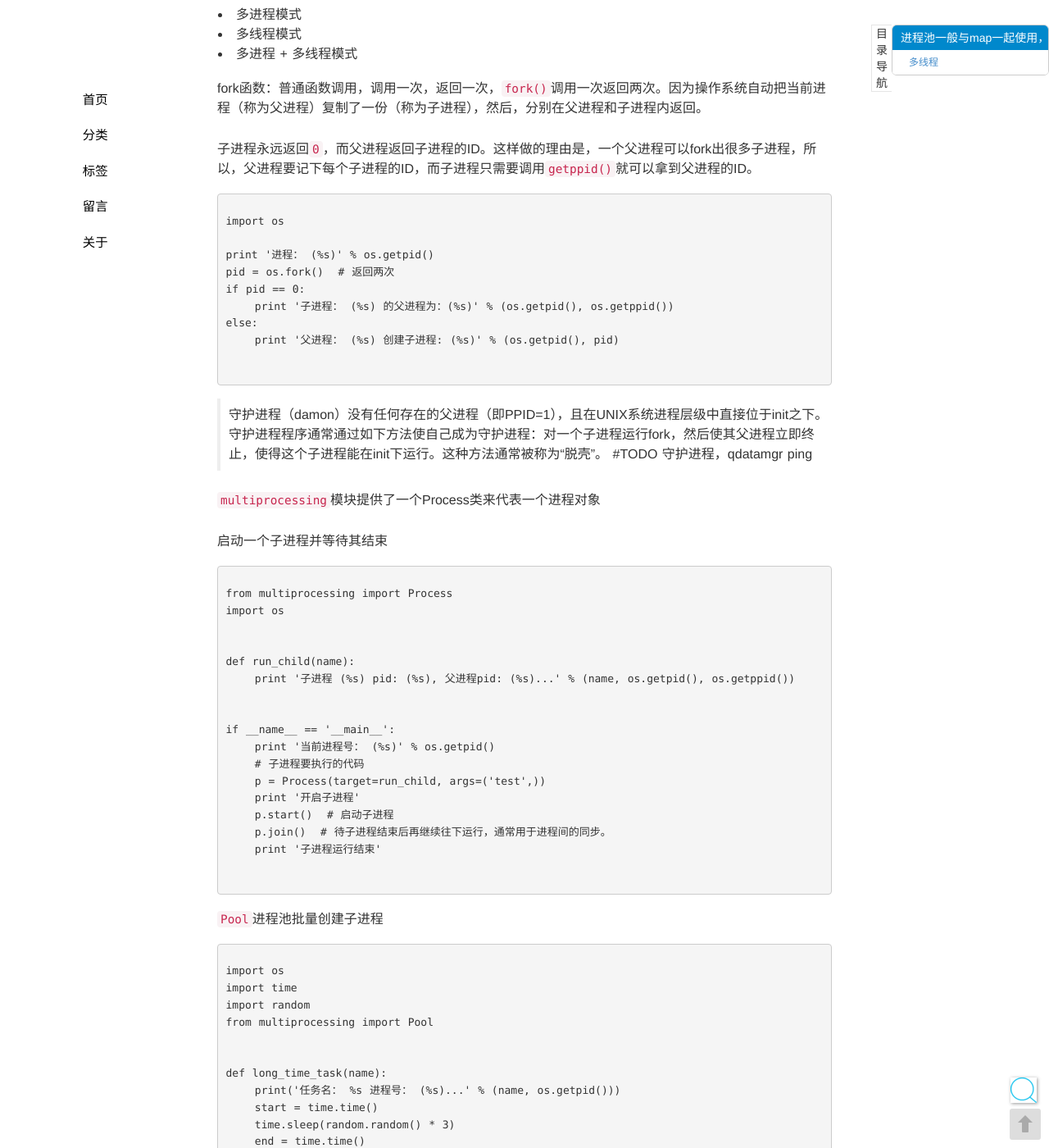
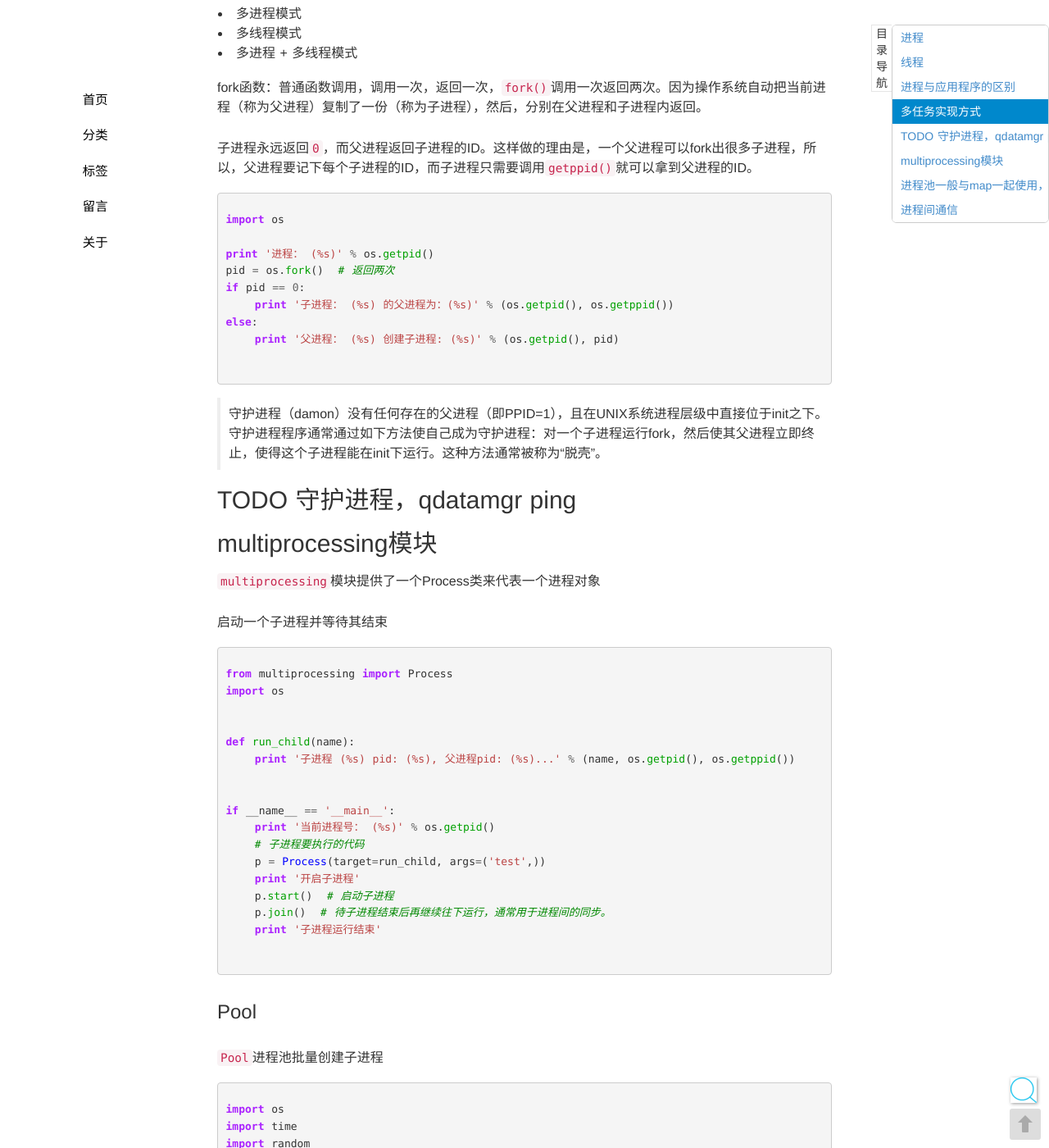
Before and after one commit to seekplum/seekplum.github.io, a Jekyll site: the page built from _posts/2016-12-21-thread.md, in a window 1280 px wide and 1400 px high, scrolled down 612 px. Shown: the whole window at 82% size. Built offline with Jekyll 4.4.1, drawn with Linux system fonts in a browser that asks for light colours; comment, search, counter and statistics services are not loaded; some of the changed text lies outside the part shown.

Commit message:
调整markdown格式

````diff
--- a/_posts/2016-12-21-thread.md
+++ b/_posts/2016-12-21-thread.md
@@ -5,23 +5,22 @@ categories: python
 tags: thread python process concurrent
 thread: thread concurrent process
 ---
-**进程**：进程是具有一定独立功能的程序关于某个数据集合上的一次运行活动，进程是系统进行资源分配和调度的一个独立单位。
+## 进程
 
-**线程**：线程是进程的一个实体，是CPU调度和分配的基本单位。线程自己基本上不拥有系统资源。只要拥有一点在运行中必不可少的资源(如程序计数器，一组寄存器和栈)。但是它可以与属于同一个进程的其他线程共享进程所拥有的全部资源。一个线程可以创建和撤销另一个线程。同一个进程中的多个线程之间可以并发执行。
+进程是具有一定独立功能的程序关于某个数据集合上的一次运行活动，进程是系统进行资源分配和调度的一个独立单位。
 
-**进程与应用程序的区别**
+## 线程
 
-```
-应用程序作为一个静态文件存在在计算机系统的硬盘存储空间内。
-```
+线程是进程的一个实体，是CPU调度和分配的基本单位。线程自己基本上不拥有系统资源。只要拥有一点在运行中必不可少的资源(如程序计数器，一组寄存器和栈)。但是它可以与属于同一个进程的其他线程共享进程所拥有的全部资源。一个线程可以创建和撤销另一个线程。同一个进程中的多个线程之间可以并发执行。
 
-```
-进程处于动态条件下的由操作系统维护的系统资源管理实体
-```
+## 进程与应用程序的区别
+
+* 应用程序作为一个静态文件存在在计算机系统的硬盘存储空间内
+* 进程处于动态条件下的由操作系统维护的系统资源管理实体
 **一个程序至少由一个进程，一个进程至少有一个线程**
 
+## 多任务实现方式
 
-**多任务实现方式**
 * 多进程模式
 * 多线程模式
 * 多进程 + 多线程模式
@@ -30,7 +29,7 @@ fork函数：普通函数调用，调用一次，返回一次，`fork()`调用
 
 子进程永远返回`0`，而父进程返回子进程的ID。这样做的理由是，一个父进程可以fork出很多子进程，所以，父进程要记下每个子进程的ID，而子进程只需要调用`getppid()`就可以拿到父进程的ID。
 
-```
+```python
 import os
 
 print '进程： (%s)' % os.getpid()
@@ -43,14 +42,16 @@ else:
 ```
 
 > 守护进程（damon）没有任何存在的父进程（即PPID=1），且在UNIX系统进程层级中直接位于init之下。守护进程程序通常通过如下方法使自己成为守护进程：对一个子进程运行fork，然后使其父进程立即终止，使得这个子进程能在init下运行。这种方法通常被称为“脱壳”。
-#TODO 守护进程，qdatamgr  ping
 
+## TODO 守护进程，qdatamgr  ping
+
+## multiprocessing模块
 
 `multiprocessing`模块提供了一个Process类来代表一个进程对象
 
 启动一个子进程并等待其结束
 
-```
+```python
 from multiprocessing import Process
 import os
 
@@ -70,9 +71,11 @@ if __name__ == '__main__':
 
 ```
 
+### Pool
+
 `Pool`进程池批量创建子进程
 
-```
+```python
 import os
 import time
 import random
@@ -105,16 +108,17 @@ if __name__ == '__main__':
 
 输出：
 
-```
+```python
 import subprocess
 
 code = subprocess.call('ls')  # 执行外部命令的输出
 print 'Exit code:', code  # 返回值，0：成功
 
 ```
+
 输入：
 
-```
+```python
 import subprocess
 
 p = subprocess.Popen(['nslookup'],
@@ -129,9 +133,11 @@ print 'Exit code:', p.returncode
 print 'error code:', p.wait()
 ```
 
-进程间通信：通过`Queue`、`Pipes`等实现。
+## 进程间通信
 
-```
+通过`Queue`、`Pipes`等实现。
+
+```python
 from multiprocessing import Process, Queue
 import os
 import time
@@ -175,7 +181,7 @@ Python的标准库提供了两个模块：`_thread`和`threading`，`_thread`是
 
 `current_thread()`函数，它永远返回当前线程的实例。主线程实例的名字叫`MainThread`，子线程的名字在创建时指定，我们用`LoopThread`命名子线程。
 
-```
+```python
 import time
 import threading
 
@@ -201,13 +207,11 @@ if __name__ == '__main__':
 
 **多线程和多进程最大的不同在于，多进程中，同一个变量，各自有一份拷贝存在于每个进程中，互不影响，而多线程中，所有变量都由所有线程共享，所以，任何一个变量都可以被任何一个线程修改，因此，线程之间共享数据最大的危险在于多个线程同时改一个变量，把内容给改乱了**
 
-
 Lock:线程锁，锁只有一个，无论多少线程，同一时刻最多只有一个线程持有该锁。`注意避免死锁，如何避免？？？？`
 
 > * 加锁之后，只有一个线程能对run_thread操作
 
-
-```
+```python
 import threading
 
 balance = 0
@@ -254,7 +258,7 @@ if __name__ == '__main__':
 
 多线程中全局变量使用必须加锁，局部变量传递不方便。利用`threading.local()`传递局部变量
 
-```
+```python
 import threading
 
 # 创建全局ThreadLocal对象, 全局变量
@@ -284,7 +288,7 @@ if __name__ == '__main__':
 
 #### 多线程死锁的避免，`可重入锁：threading.RLock`。RLock内部维护着一个Lock和一个counter变量，counter记录了acquire的次数，从而使得资源可以被多次require。直到一个线程所有的acquire都被release，其他的线程才能获得资源。上面的例子如果使用RLock代替Lock，则不会发生死锁
 
-```
+```python
 import time
 import threading
 
@@ -326,5 +330,4 @@ if __name__ == "__main__":
         t = MyThreadRLock()
         t.start()
 
-
 ```
````
Also changed, not shown: _posts/2016-12-10-git.md (+27 -22 lines), _posts/2016-12-10-tempfile.md (+14 -10 lines), _posts/2016-12-13-shutil.md (+9 -10 lines).
